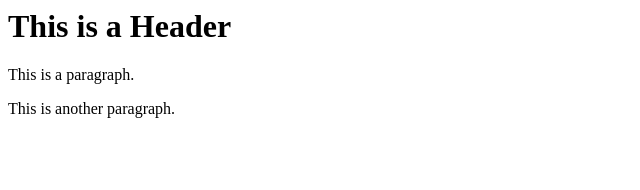
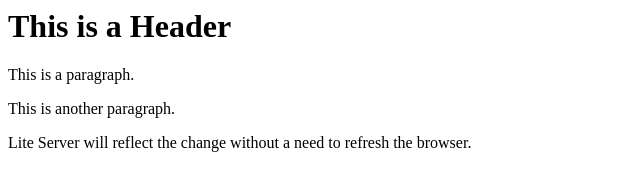
Before and after one commit to dmarr000/git-test, a website: page index.html in a window 1280 px wide. Shown: the whole page, without its empty margins (0-640 px from the left). Drawn offline with Linux system fonts and the light colour scheme.

Commit message:
Using NPM

```diff
--- a/index.html
+++ b/index.html
@@ -3,5 +3,6 @@
         <h1>This is a Header</h1>
         <p>This is a paragraph.</p>
         <p>This is another paragraph.</p>
+        <p>Lite Server will reflect the change without a need to refresh the browser.</p>
     </body>
 </html>
```
Also changed, not shown: package.json (added, +19 -0 lines), 2 other files.
